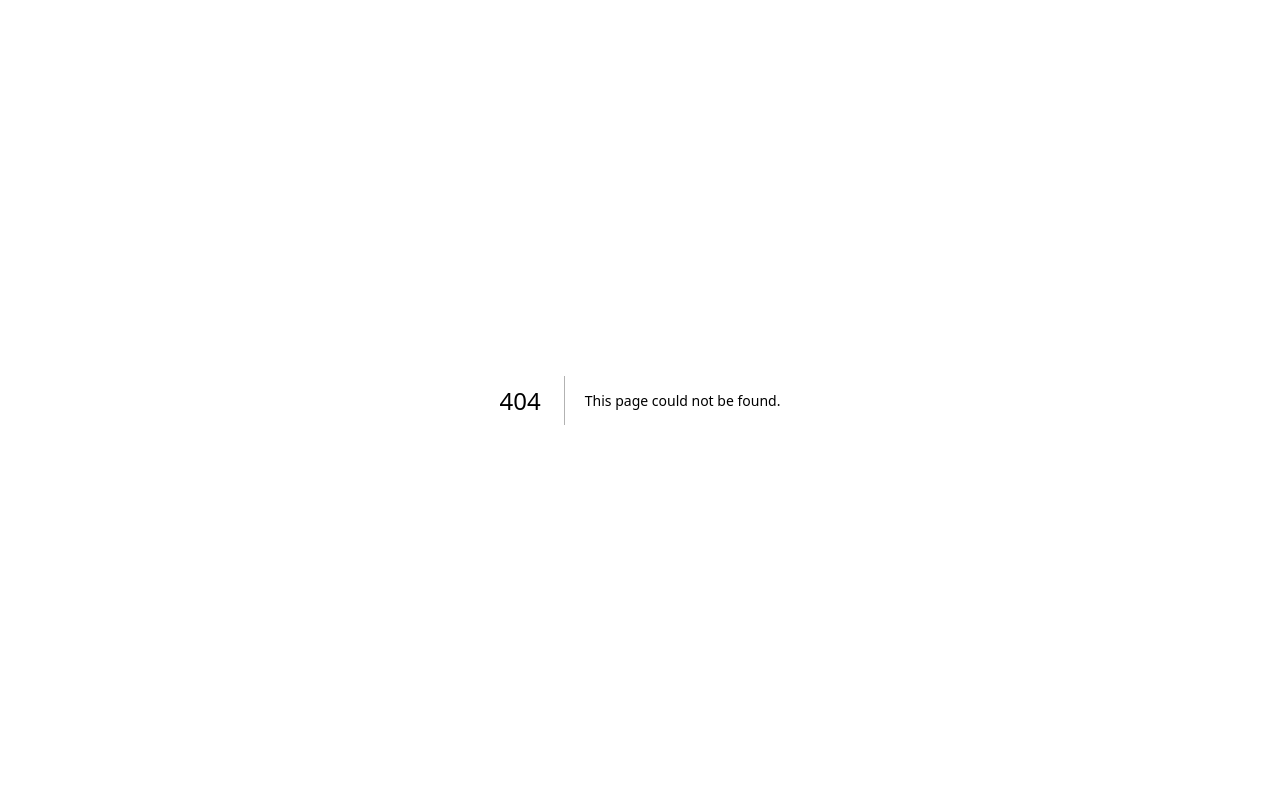
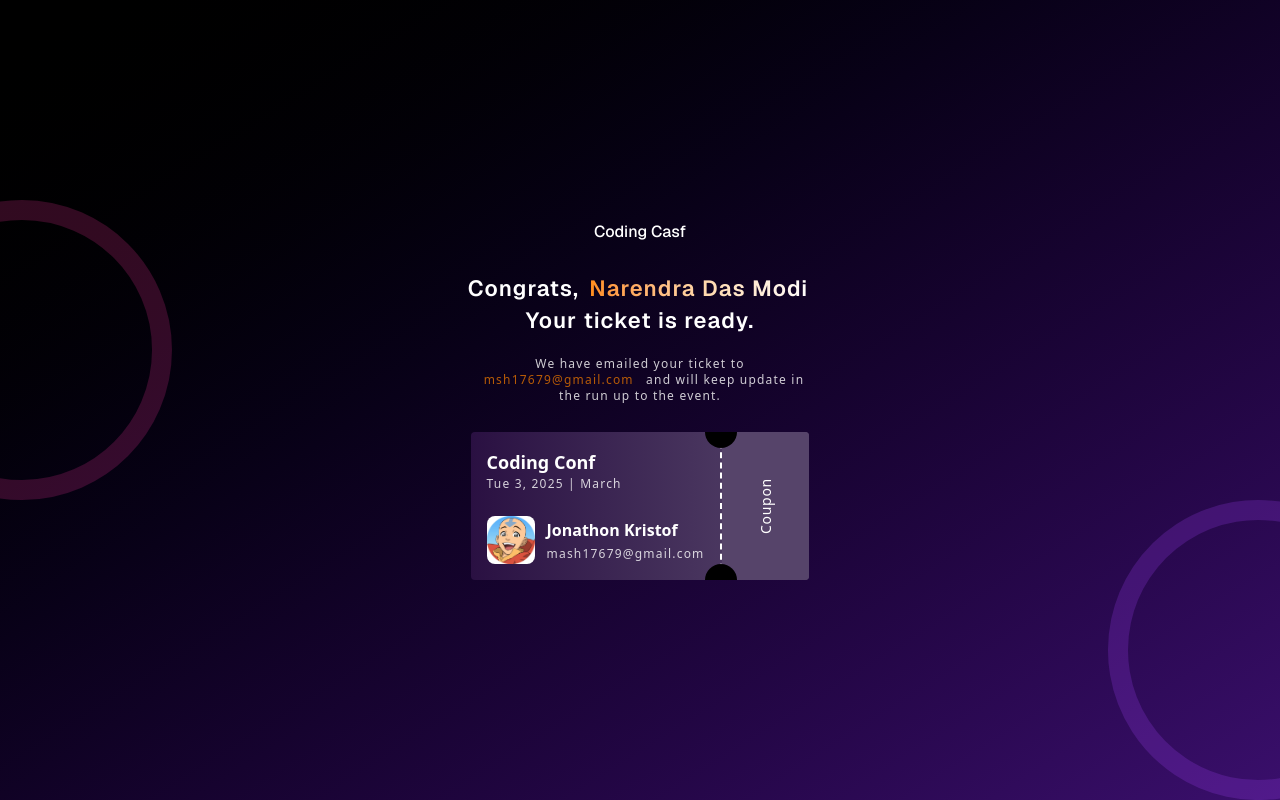
Before and after one commit to trydevemanish/manish-sharma-wasserstoff-FrontEndInternTask-componentsdk, a Next.js app: page /generatedtoken in a window 1280 px wide. Before the commit this address had no page. Built offline with nearby package versions, Linux system fonts and the light colour scheme.

Commit message:
edited coupoun page

```diff
--- /dev/null
+++ b/app/generatedtoken/page.tsx
@@ -0,0 +1,21 @@
+import Background from '@/components/Background'
+import Coupon from '@/components/Coupon'
+import Heading from '@/components/Heading'
+import React from 'react'
+
+export default function page() {
+  return (
+    <Background className='flex flex-col min-h-screen items-center justify-center'>
+        <p className="text-base font-medium font-sans">Coding Casf</p>
+        <Heading name='Narendra Das Modi' />
+        <p className="pt-5 opacity-80 text-xs flex flex-col items-center tracking-widest">
+            <span>We have emailed your ticket to</span>
+            <span><span className='text-amber-600 px-2'>msh17679@gmail.com</span> and will keep update in</span>
+            <span>the run up to the event.</span>
+        </p>
+        <div className='mt-7'>
+            <Coupon />
+        </div>
+    </Background>
+  )
+}
--- a/app/page.tsx
+++ b/app/page.tsx
@@ -1,14 +1,18 @@
+"use client"
 import Background from "@/components/Background";
 import Heading from "@/components/Heading";
 import Inputfield from "@/components/Inputfield";
 import Uploadimage from "@/components/Uploadimage";
+import { useRouter } from "next/navigation";
 
 export default function Home() {
+  const router = useRouter()
+
   return (
-   <Background className="py-6">
+   <Background className="flex flex-col items-center justify-center min-h-screen">
     <p className="text-base font-medium font-sans">Coding Casf</p>
     <Heading />
-    <p className="pt-4 opacity-80 text-sm">Secure your seat at next {"year's"} biggest coding conference</p>
+    <p className="pt-3 opacity-80 text-xs">Secure your seat at next {"year's"} biggest coding conference</p>
     <div className="flex flex-col items-center gap-2 pt-5">
       <Uploadimage />
       <div className="flex flex-col items-center pt-2 gap-2">
@@ -17,7 +21,7 @@ export default function Home() {
         <Inputfield inputFieldName="Password" />
       </div>
     </div>
-    <button className="w-80 bg-amber-600 rounded-lg mt-4 py-2 cursor-pointer hover:bg-amber-500 transition-all transform ">
+    <button className="w-80 bg-amber-600 rounded-lg mt-4 py-2 cursor-pointer hover:bg-amber-500 transition-all transform" onClick={() => router.push('/generatedtoken')}>
         <p className="text-sm text-black font-semibold">Generate my token</p>
     </button>
    </Background>
--- /dev/null
+++ b/components/Coupon.tsx
@@ -0,0 +1,34 @@
+import React from 'react'
+import Avatar from '@/public/avatar.jpg'
+import Image from 'next/image'
+
+export default function Coupon() {
+  return (
+    <div className="flex flex-row items-stretch w-fit rounded-sm overflow-hidden text-white bg-gradient-to-r from-[#2a1042] to-[#56446a]">
+      {/* Left: Main Ticket Content */}
+      <div className="flex flex-col items-start justify-between p-4 gap-6">
+        <div>
+          <p className="text-lg font-semibold">Coding Conf</p>
+          <p className="text-xs opacity-80 tracking-widest">Tue 3, 2025 | March</p>
+        </div>
+        <div className="flex items-center gap-3">
+          <Image src={Avatar} alt="avatar" className="rounded-lg w-12 h-12 object-cover" />
+          <div className="flex flex-col gap-1">
+            <p className="text-base font-semibold">Jonathon Kristof</p>
+            <p className="text-xs opacity-80 tracking-widest">mash17679@gmail.com</p>
+          </div>
+        </div>
+      </div>
+
+      <div className="relative w-[1px] bg-transparent">
+        <div className="absolute top-0 bottom-0 left-1/2 -translate-x-1/2 border-l-2 border-dashed border-white h-full"></div>
+        <div className="absolute -top-4 left-1/2 -translate-x-1/2 w-8 h-8 bg-[#000] rounded-full"></div>
+        <div className="absolute -bottom-4 left-1/2 -translate-x-1/2 w-8 h-8 bg-[#000] rounded-full"></div>
+      </div>
+
+      <div className="flex items-center justify-center px-4 bg-[#56446a] text-white">
+        <p className="-rotate-90 tracking-wider text-sm">Coupon</p>
+      </div>
+    </div>
+  )
+}
```
Also changed, not shown: public/avatar.jpg (added).
